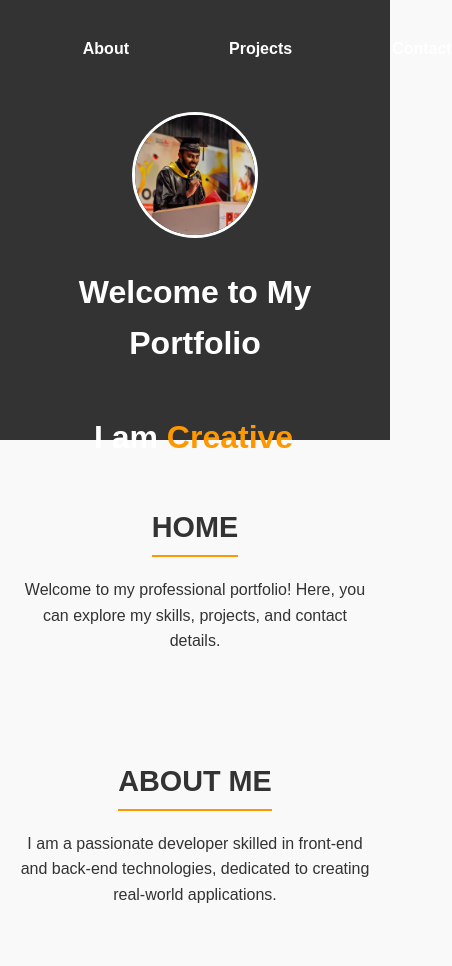
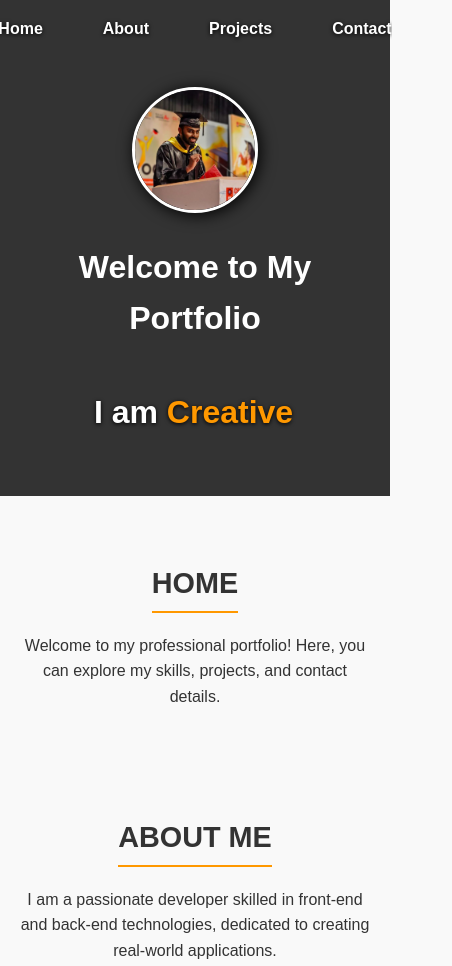
Before and after one commit to Sumit-Bhosle/StayCoded, a plain HTML site: page index.html in a window 390 px wide. Shown: the top 966 px of the page, 452 px wide, since content can reach past the window. Drawn offline with nearby package versions, Linux system fonts and the light colour scheme.

Commit message:
Updated HTML, CSS, and JS files for Responsiveness

```diff
--- a/css/styles.css
+++ b/css/styles.css
@@ -1,3 +1,107 @@
+/* Responsive Styles */
+@media (max-width: 768px) {
+  #menu-toggle {
+    display: block;
+    font-size: 24px;
+    background: none;
+    border: none;
+    color: white;
+    cursor: pointer;
+    position: absolute;
+    top: 20px;
+    right: 20px;
+  }
+
+  /* nav ul {
+    display: none;
+    flex-direction: column;
+    position: absolute;
+    top: 60px;
+    right: 0;
+    background: #333;
+    width: 100%;
+    text-align: center;
+    padding: 10px 0;
+  } */
+
+  nav ul.show {
+    display: flex;
+  }
+
+  .profile-photo {
+    width: 80px;
+    height: 80px;
+  }
+
+  .project {
+    max-width: 100%;
+  }
+
+  header {
+    height: 350; /* Fixed height */
+    text-align: center;
+    background: #333;
+    color: #fff;
+    padding: 20px 10px;
+  }
+
+  /* Animated Text Effect */
+  #animated-text {
+    font-size: 2rem;
+    font-weight: bold;
+    text-align: center;
+    display: inline-block;
+    overflow: hidden;
+    white-space: nowrap;
+    border-right: 3px solid transparent;
+    transition: transform 0.5s ease-in-out;
+
+  }
+
+  /* Highlight Effect for Scrolling Words */
+  .highlight {
+    display: inline-block;
+    color: #ff9800;
+    font-weight: bold;
+    animation: scrollEffect 1s ease-in-out;
+  }
+
+  nav {
+    background: #333;
+    color: #fff;
+    display: flex;
+    justify-content: center;
+    align-items: center;
+    position: relative;
+  }
+
+  nav ul {
+
+    list-style: none;
+    padding: 0;
+    margin-bottom: 25px;
+    display: flex;
+    justify-content: center;
+    gap: 60px;
+    filter: drop-shadow(0.5px 1px 2px #000000);
+  }
+
+  nav a {
+    text-decoration: none;
+    color: #fff;
+    font-weight: bold;
+    transition: color 0.3s;
+    gap: 50px;
+  }
+
+  nav a:hover {
+    color: #ff9800;
+  }
+
+}
+
+
+
 /* General Styles */
 body {
   font-family: 'Arial', sans-serif;
@@ -9,12 +113,14 @@ body {
 }
 
 header {
-  height: 400px; /* Fixed height */
+  height: 350; /* Fixed height */
   text-align: center;
   background: #333;
   color: #fff;
   padding: 20px 10px;
+
 }
+
 
 
 .profile-photo {
@@ -23,6 +129,7 @@ header {
   border-radius: 50%;
   margin-bottom: 0px;
   border: 3px solid #fff;
+  filter: drop-shadow(2px 2px 8px #000000);
 }
 
 /* Animated Text Effect */
@@ -35,6 +142,8 @@ header {
   white-space: nowrap;
   border-right: 3px solid transparent;
   transition: transform 0.5s ease-in-out;
+  min-height: 60px; /* Set a fixed height based on the largest text */
+  filter: drop-shadow(0.5px 1px 2px #000000);
 }
 
 /* Highlight Effect for Scrolling Words */
@@ -51,6 +160,14 @@ header {
   100% { transform: translateY(0); opacity: 1; }
 } */
 
+nav {
+  background: #333;
+  color: #fff;
+  display: flex;
+  justify-content: center;
+  align-items: center;
+  position: relative;
+}
 
 nav ul {
 
@@ -59,7 +176,8 @@ nav ul {
   margin-bottom: 25px;
   display: flex;
   justify-content: center;
-  gap: 100px;
+  gap: 60px;
+  filter: drop-shadow(0.5px 1px 2px #000000);
 }
 
 nav a {
@@ -201,6 +319,7 @@ footer p {
   display: none;
   z-index: 1000;
   transition: opacity 0.3s ease-in-out;
+  filter: drop-shadow(3px 4px 5px #333);
 }
 
 #backToTopBtn:hover {
--- a/index.html
+++ b/index.html
@@ -17,9 +17,6 @@
 </head>
 <body>
   <!-- Header Section with Typing Animation -->
-  <header>
-
-    <div class="header-container">
     <div>
           <nav>
             <ul>
@@ -31,6 +28,11 @@
           <br>
           </nav>
       </div>
+
+  <header>
+
+    <div class="header-container">
+
       <img src="images/myphoto.jpg" alt="SB" class="profile-photo">
       <div>
         <h1> Welcome to My Portfolio</h1>
```
Lines whose indentation alone changed are shown as unchanged.
